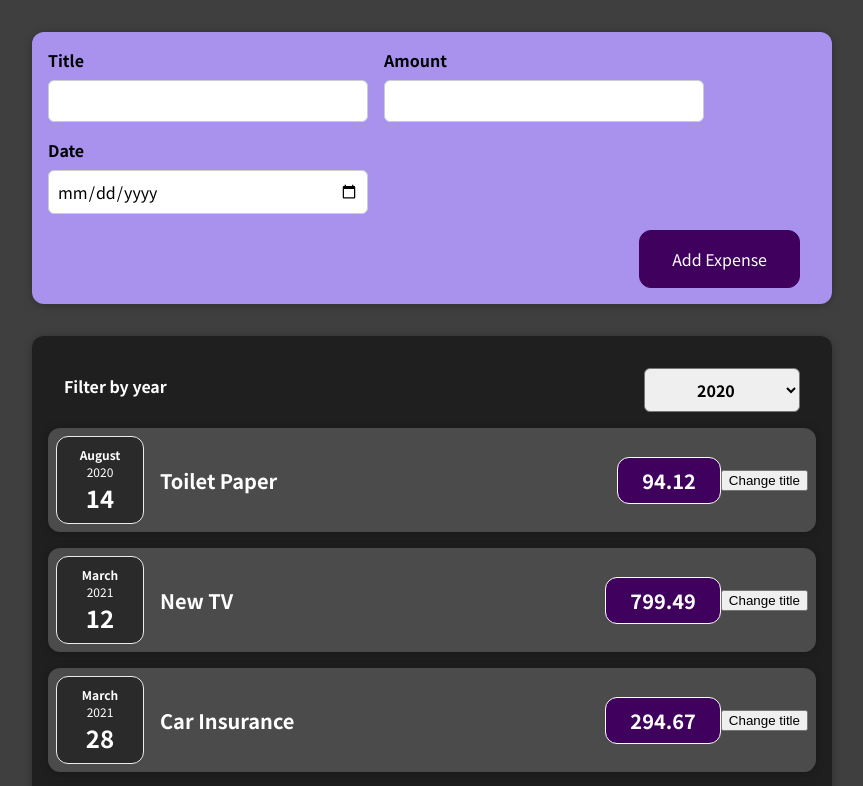
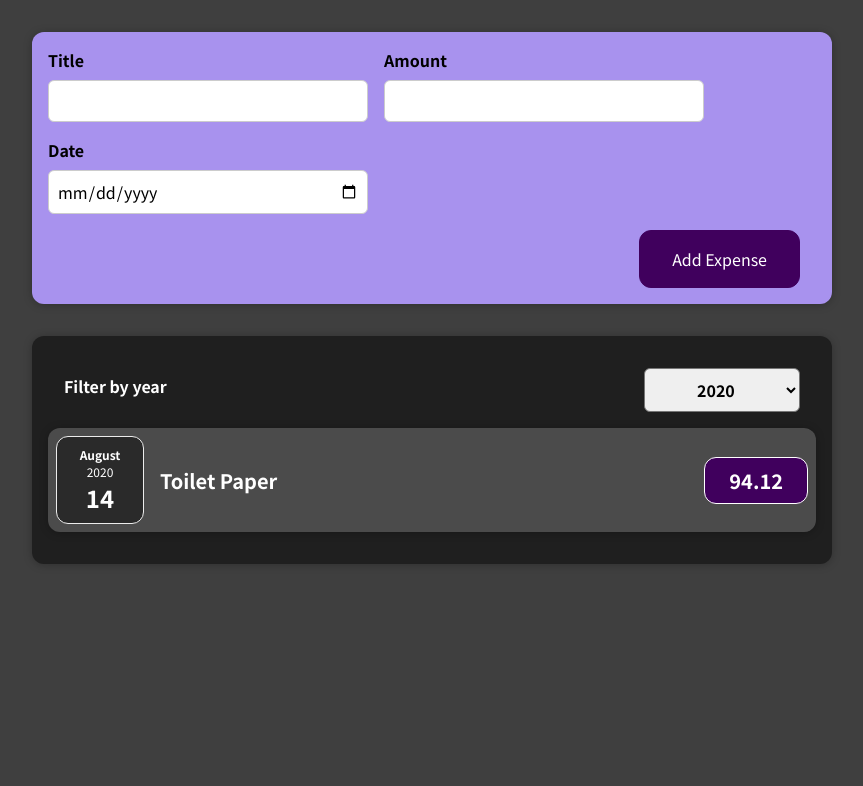
Before and after one commit to MizunoJin/react-price-app, a React (Create React App) app: page / in a window 1280 px wide. Shown: the top 786 px of the page, without its empty margins (208-1071 px from the left). Built offline with nearby package versions, Linux system fonts and the light colour scheme.

Commit message:
Add conditional content

```diff
--- a/src/components/Expenses/ExpenseItem.js
+++ b/src/components/Expenses/ExpenseItem.js
@@ -1,16 +1,8 @@
-import React, { useState } from 'react'
-
 import ExpenseDate from './ExpenseDate';
 import Card from '../UI/Card'
 import "./ExpenseItem.css";
 
 function ExpenseItem(props) {
-  const [title, setTitle] = useState(props.title);
-
-  const clickHandler = () => {
-    setTitle("Updated!")
-  }
-
   return (
     <Card className="expense-item">
       <ExpenseDate date={props.date}/>
@@ -18,7 +10,6 @@ function ExpenseItem(props) {
         <h2>{props.title}</h2>
         <div className="expense-item__price">{props.amount}</div>
       </div>
-      <button onClick={clickHandler}>Change title</button>
     </Card>
   );
 }
--- a/src/components/Expenses/Expenses.js
+++ b/src/components/Expenses/Expenses.js
@@ -10,6 +10,22 @@ function Expenses(props) {
     setFilteredYear(changedExpenseFilter);
   };
 
+  const filteredExpenses = props.items.filter(
+    (expense) => filteredYear === expense.date.getFullYear().toString()
+  );
+
+  let expensesContent = <p>There is no expense.</p>;
+  if (filteredExpenses.length > 0) {
+    expensesContent = filteredExpenses.map((expense) => (
+      <ExpenseItem
+        key={expense.id}
+        title={expense.title}
+        amount={expense.amount}
+        date={expense.date}
+      />
+    ));
+  }
+
   return (
     <div>
       <Card className="expenses">
@@ -17,13 +33,7 @@ function Expenses(props) {
           selected={filteredYear}
           onChangeExpensesFilter={ChangeExpensesFilterHandler}
         />
-        {props.items.map((expense) => (
-          <ExpenseItem
-            title={expense.title}
-            amount={expense.amount}
-            date={expense.date}
-          />
-        ))};
+        {expensesContent}
       </Card>
     </div>
   );
```
Also changed, not shown: 1 other file (tests, documents, lock files or other folders).
